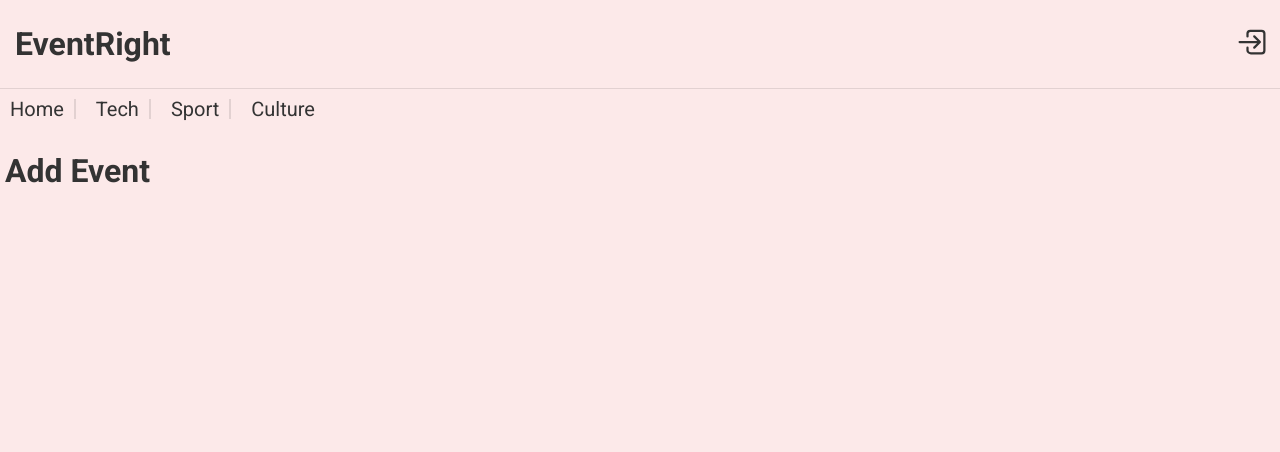
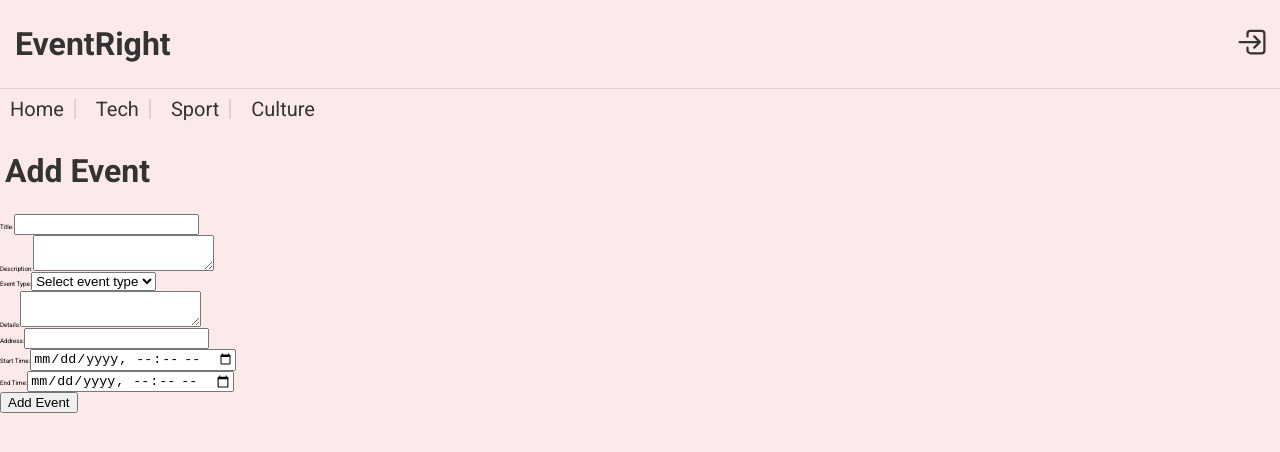
Before and after one commit to flynnjim/events-platform-front-end, a React (Vite) app: page /add-event in a window 1280 px wide. Shown: the top 452 px of the page. Built offline with nearby package versions, Linux system fonts and the light colour scheme; no server answers.

Commit message:
added add event page that calls api

```diff
--- a/api.ts
+++ b/api.ts
@@ -130,3 +130,20 @@ export const patchEvent = async (
     throw error;
   }
 };
+
+/**
+ * Posts event data to the backend.
+ * @param created_by The id of the user creating the event.
+ * @param eventData The event details (without event_id or created_by).
+ * @returns A promise resolving with the created Event.
+ */
+export const createEvent = async (
+  created_by: number,
+  eventData: Omit<Event, "event_id" | "created_by">
+): Promise<Event> => {
+  const response: AxiosResponse<{ event: Event }> = await eventRightApi.post(
+    `/events/${created_by}`,
+    eventData
+  );
+  return response.data.event;
+};
--- a/package.json
+++ b/package.json
@@ -22,6 +22,7 @@
   "devDependencies": {
     "@eslint/js": "^9.21.0",
     "@types/leaflet": "^1.9.16",
+    "@types/node": "^22.13.13",
     "@types/react": "^19.0.10",
     "@types/react-dom": "^19.0.4",
     "@types/react-router-dom": "^5.3.3",
--- a/src/components/AddEvent/AddEvent.tsx
+++ b/src/components/AddEvent/AddEvent.tsx
@@ -1,11 +1,148 @@
-import "./AddEvent.css";
+import React, { useState, FormEvent } from "react";
+import { useNavigate } from "react-router-dom";
+import { createEvent } from "../../../api";
+import { fetchGeocode } from "../../utils/geocoderApi";
+import { useAuth } from "../../contexts/AuthContex";
+import { NewEventData } from "../../types/types";
 
-const AddEvent = () => {
+const AddEventPage: React.FC = () => {
+  const { user } = useAuth();
+
+  const created_by = user?.user_id || 0;
+  const navigate = useNavigate();
+
+  const [title, setTitle] = useState<string>("");
+  const [description, setDescription] = useState<string>("");
+  const [eventType, setEventType] = useState<string>("");
+  const [details, setDetails] = useState<string>("");
+  const [address, setAddress] = useState<string>("");
+  const [startTime, setStartTime] = useState<string>("");
+  const [endTime, setEndTime] = useState<string>("");
+  const [loading, setLoading] = useState<boolean>(false);
+  const [error, setError] = useState<string>("");
+
+  const handleSubmit = async (e: FormEvent<HTMLFormElement>): Promise<void> => {
+    e.preventDefault();
+    setLoading(true);
+    setError("");
+
+    try {
+      const startTimestamp = new Date(startTime).getTime();
+      const endTimestamp = new Date(endTime).getTime();
+
+      const geocodeResults = await fetchGeocode(address);
+      if (!geocodeResults || geocodeResults.length === 0) {
+        throw new Error("No geocode results found for the provided address.");
+      }
+      const { lat, lon } = geocodeResults[0];
+
+      const newEvent: NewEventData = {
+        title,
+        description,
+        event_type: eventType,
+        details,
+        address,
+        start_time: startTimestamp,
+        end_time: endTimestamp,
+        location: {
+          latitude: parseFloat(lat),
+          longitude: parseFloat(lon),
+        },
+      };
+
+      const createdEvent = await createEvent(created_by, newEvent);
+      console.log("Event created:", createdEvent);
+
+      navigate(`/event/${createdEvent.event_id}`);
+    } catch (err: unknown) {
+      console.error(err);
+
+      if (err instanceof Error) {
+        setError(err.message);
+      } else {
+        setError("Failed to add event. Please try again.");
+      }
+    } finally {
+      setLoading(false);
+    }
+  };
+
   return (
     <div>
       <h1>Add Event</h1>
+      {error && <p style={{ color: "red" }}>{error}</p>}
+      <form onSubmit={handleSubmit}>
+        <div>
+          <label>Title:</label>
+          <input
+            type="text"
+            value={title}
+            onChange={(e) => setTitle(e.target.value)}
+            required
+          />
+        </div>
+        <div>
+          <label>Description:</label>
+          <textarea
+            value={description}
+            onChange={(e) => setDescription(e.target.value)}
+            required
+          />
+        </div>
+        <div>
+          <label>Event Type:</label>
+          <select
+            value={eventType}
+            onChange={(e) => setEventType(e.target.value)}
+            required
+          >
+            <option value="">Select event type</option>
+            <option value="Tech">Technology</option>
+            <option value="Sport">Sport</option>
+            <option value="Culture">Culture</option>
+          </select>
+        </div>
+        <div>
+          <label>Details:</label>
+          <textarea
+            value={details}
+            onChange={(e) => setDetails(e.target.value)}
+            required
+          />
+        </div>
+        <div>
+          <label>Address:</label>
+          <input
+            type="text"
+            value={address}
+            onChange={(e) => setAddress(e.target.value)}
+            required
+          />
+        </div>
+        <div>
+          <label>Start Time:</label>
+          <input
+            type="datetime-local"
+            value={startTime}
+            onChange={(e) => setStartTime(e.target.value)}
+            required
+          />
+        </div>
+        <div>
+          <label>End Time:</label>
+          <input
+            type="datetime-local"
+            value={endTime}
+            onChange={(e) => setEndTime(e.target.value)}
+            required
+          />
+        </div>
+        <button type="submit" disabled={loading}>
+          {loading ? "Submitting..." : "Add Event"}
+        </button>
+      </form>
     </div>
   );
 };
 
-export default AddEvent;
+export default AddEventPage;
--- /dev/null
+++ b/src/utils/geocoderApi.ts
@@ -0,0 +1,28 @@
+import axios, { AxiosResponse } from "axios";
+
+const API_KEY: string | undefined = import.meta.env.VITE_GEOCODER_API_KEY;
+
+const geocoderApi = axios.create({
+  baseURL: "https://geocode.maps.co",
+});
+
+interface GeocodeData {
+  lat: string;
+  lon: string;
+  display_name: string;
+}
+
+export const fetchGeocode = (address: string): Promise<GeocodeData[]> => {
+  return geocoderApi
+    .get<GeocodeData[]>("/search", {
+      params: {
+        q: address,
+        api_key: API_KEY,
+      },
+    })
+    .then((response: AxiosResponse<GeocodeData[]>) => response.data)
+    .catch((error: unknown) => {
+      console.error("Error fetching geocode data: ", error);
+      throw error;
+    });
+};
```
Also changed, not shown: src/types/types.ts (+14 -0 lines), 1 other file (tests, documents, lock files or other folders).
